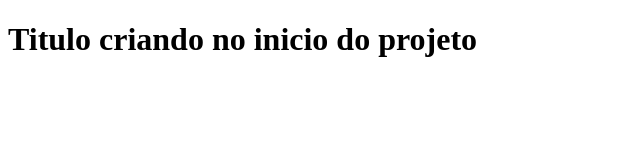
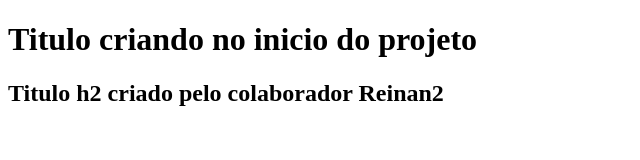
Before and after one commit to Reinan-Alves/compartilhando-com-git, a plain HTML site: page index.html in a window 1280 px wide. Shown: the whole page, without its empty margins (0-640 px from the left). Drawn offline with Linux system fonts and the light colour scheme.

Commit message:
h2 criado

```diff
--- a/index.html
+++ b/index.html
@@ -8,5 +8,6 @@
   </head>
   <body>
     <h1>Titulo criando no inicio do projeto</h1>
+    <h2>Titulo h2 criado pelo colaborador Reinan2</h2>
   </body>
 </html>
```
